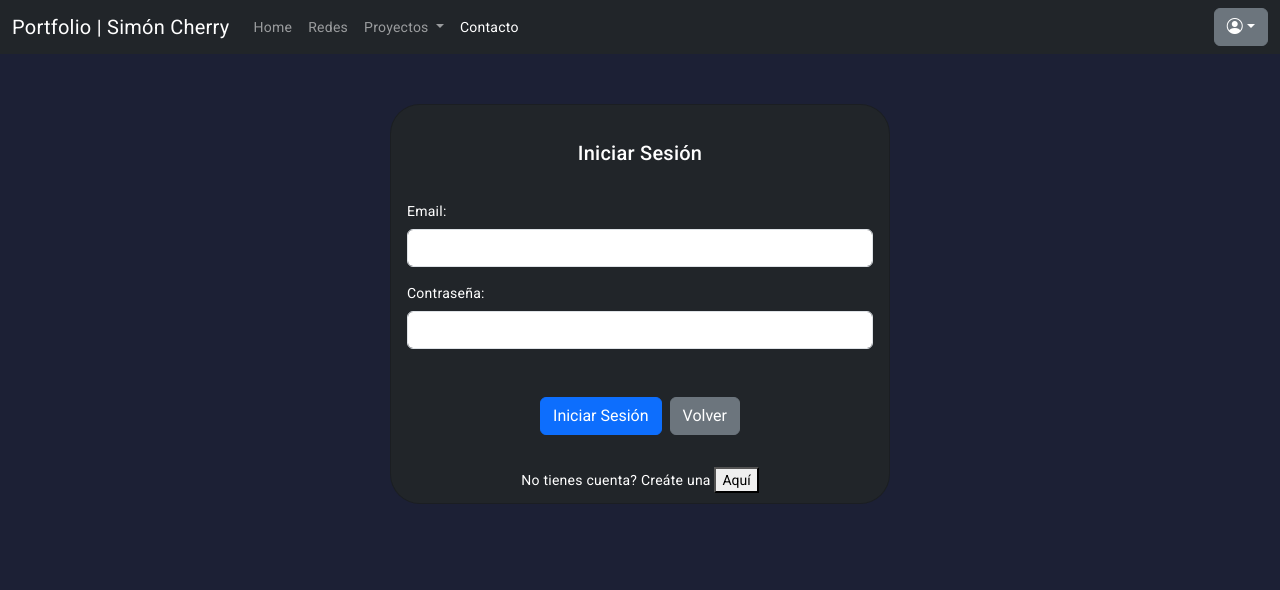
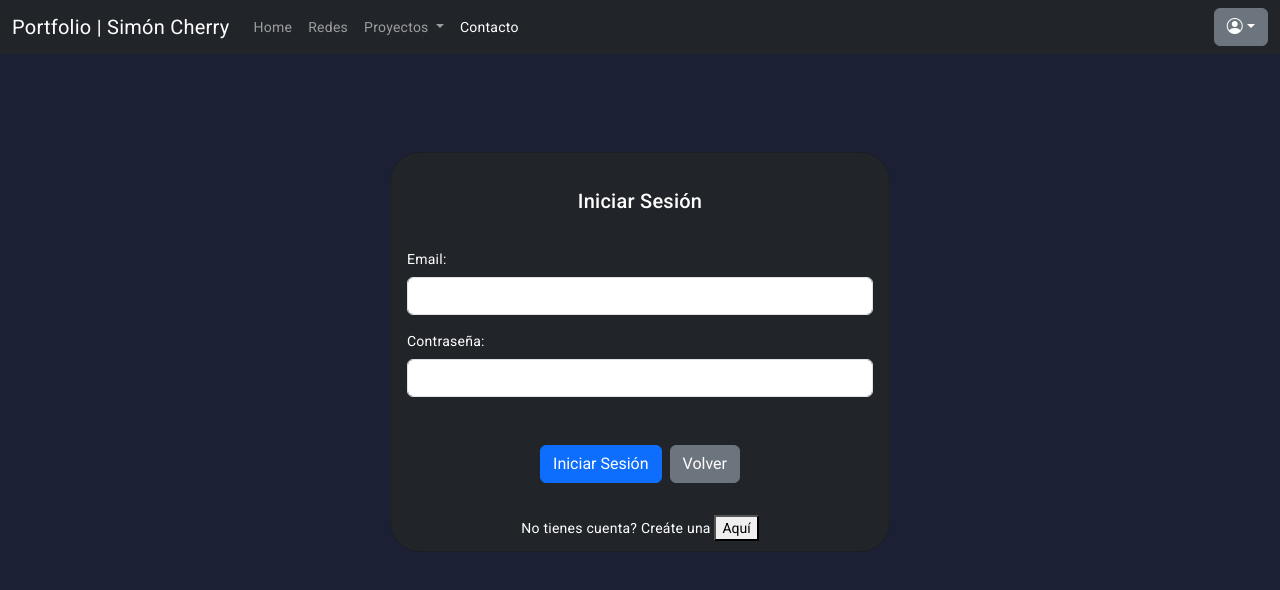
Before and after one commit to simoncherry9/portfolio_frontend, an Angular app: page /login in a window 1280 px wide. Shown: the top 590 px of the page. Built offline with nearby package versions, Linux system fonts and the light colour scheme.

Commit message:
Mejorando la pantalla de registar

```diff
--- a/src/app/components/login/login.component.html
+++ b/src/app/components/login/login.component.html
@@ -1,19 +1,19 @@
 <app-navbar></app-navbar>
-<div class="container d-flex justify-content-center align-items-center animate__animated animate__fadeInUp">
+<div class="container d-flex justify-content-center align-items-center animate__animated animate__fadeInUp mt-5">
     <div class="card mb-3 text-bg-dark custom-card">
         <div class="row g-0">
             <div class="card-body position-relative" *ngIf="!isLoading">
                 <!-- Mostrar el formulario si isLoading es falso -->
                 <h2 class="text-center mt-3">Iniciar Sesión</h2>
                 <form (ngSubmit)="login()">
-                    <div>
+                    <div class="mb-3">
                         <label for="inputEmail" class="form-label mt-3">Email:</label>
                         <input type="email" [(ngModel)]="email" name="email" required id="inputEmail"
                             class="form-control" aria-labelledby="passwordHelpBlock"
                             pattern="[a-z0-9._%+-]+@[a-z0-9.-]+\.[a-z]{2,4}$"
                             title="Por favor, introduce una dirección de correo electrónico válida">
                     </div>
-                    <div class="mt-3">
+                    <div class="mb-3">
                         <label for="inputPassword" class="form-label">Contraseña:</label>
                         <input type="password" [(ngModel)]="password" name="password" required id="inputPassword"
                             class="form-control" aria-labelledby="passwordHelpBlock">
--- a/src/app/components/registar/registar.component.html
+++ b/src/app/components/registar/registar.component.html
@@ -20,7 +20,7 @@
                         <label for="email" class="form-label">Email:</label>
                         <input type="email" [(ngModel)]="email" name="email" id="email" class="form-control" required>
                     </div>
-                    <div class="card-body d-flex justify-content-center align-items-center mt-3">
+                    <div class="card-body d-flex justify-content-center align-items-center mb-3">
                         <button type="submit" class="mt-3 btn btn-primary">Registrarse</button>
                         <button type="submit" routerLink="/login" class="mt-3 btn btn-secondary ms-2">Volver</button>
                     </div>
```
